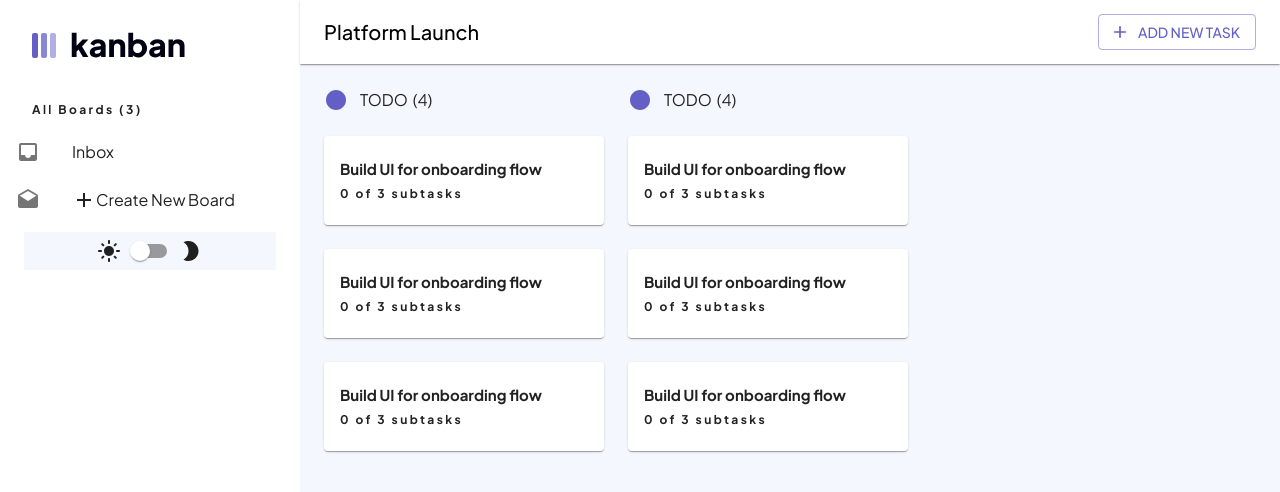
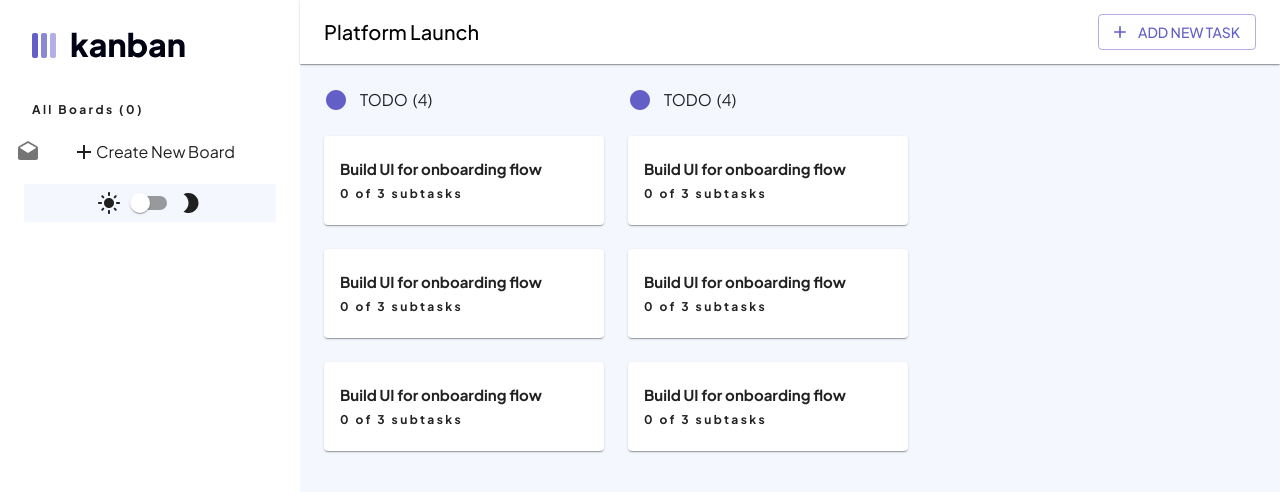
Before and after one commit to TommiKorhonen/taskmanager, a React (Create React App) app: page / in a window 1280 px wide. Shown: the top 492 px of the page. Built offline with nearby package versions, Linux system fonts and the light colour scheme.

Commit message:
add dynamic board listItems

```diff
--- a/src/components/navigation/Sidebar.tsx
+++ b/src/components/navigation/Sidebar.tsx
@@ -13,10 +13,14 @@ import Switch from "@mui/material/Switch";
 import AddIcon from "@mui/icons-material/Add";
 import BasicModal from "../Modal/BasicModal";
 import AddBoard from "../Forms/AddBoard";
+import AutoAwesomeMosaicIcon from "@mui/icons-material/AutoAwesomeMosaic";
 import { useState } from "react";
+import { useSelector } from "react-redux";
+import { RootState } from "../../app/store";
 
 const Sidebar = ({ sidebarWidth }: { sidebarWidth: number }) => {
   const [open, setOpen] = useState(false);
+  const boards = useSelector((state: RootState) => state.boards.value);
   const closeModal = () => {
     setOpen(false);
   };
@@ -27,19 +31,21 @@ const Sidebar = ({ sidebarWidth }: { sidebarWidth: number }) => {
           <Box margin="32px">
             <img src="./assets/logo-dark.svg" alt="" />
           </Box>
-
           <Typography margin="32px" variant="h4" component="span">
-            All Boards (3)
+            All Boards {`(${boards.length})`}
           </Typography>
           <List>
+            {boards.length > 0 &&
+              boards.map((board) => (
                 <ListItem disablePadding>
                   <ListItemButton>
                     <ListItemIcon>
-                  <InboxIcon />
+                      <AutoAwesomeMosaicIcon />
                     </ListItemIcon>
-                <ListItemText primary="Inbox" />
+                    <ListItemText primary={board.name} />
                   </ListItemButton>
                 </ListItem>
+              ))}
             <ListItem disablePadding>
               <ListItemButton onClick={() => setOpen(true)}>
                 <ListItemIcon>
```
Lines whose indentation alone changed are shown as unchanged.
